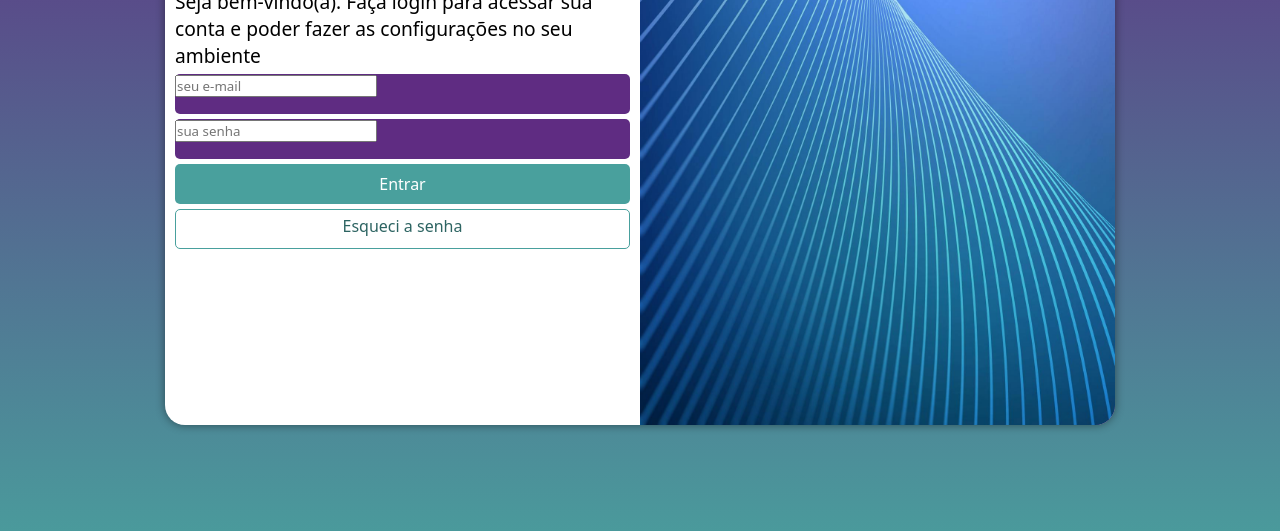
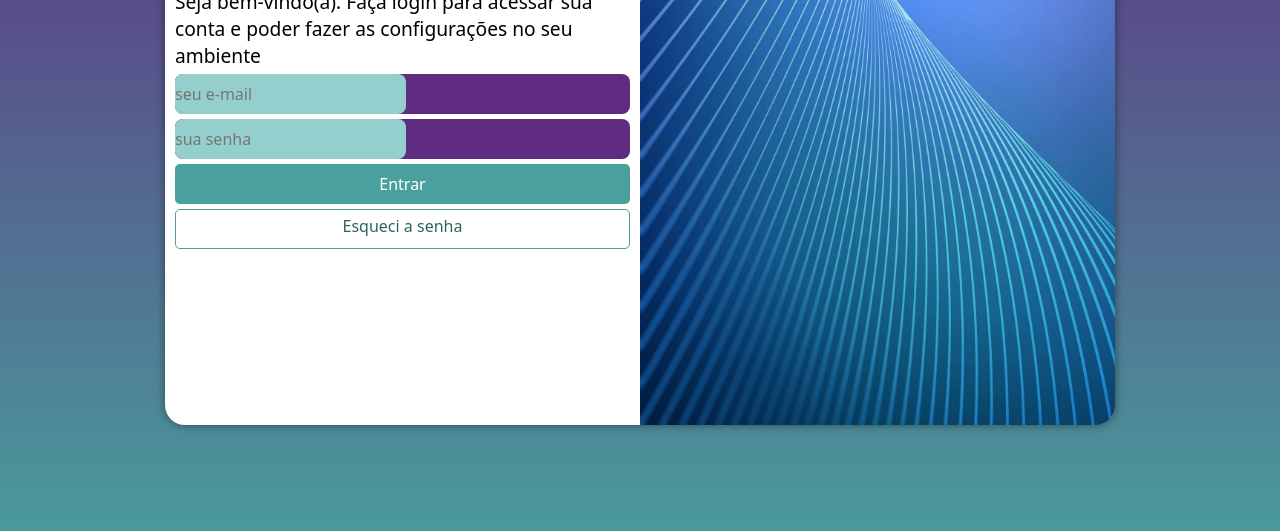
Before and after one commit to gustavoagsilva/projeto-login, a plain HTML site: page index.html in a window 1280 px wide. Shown: the part 225-756 px from the top of the page. Drawn offline with Linux system fonts and the light colour scheme.

Commit message:
pequenas alterações

```diff
--- a/estilos/style.css
+++ b/estilos/style.css
@@ -66,12 +66,20 @@ form > div.campo{
     display: block;
     width: 100%;
     height: 40px;
-    border-radius: 5px;
+    border-radius: 8px;
     margin: 5px 0px;
 }
 
 div.campo > label{
     display: none;
+}
+
+div.campo > input{
+    background-color: #94cfcd;
+    font-size: 1em;
+    height: 100%;
+    border: 0px;
+    border-radius: 8px;
 }
 
 form > input[type=submit]{
```
